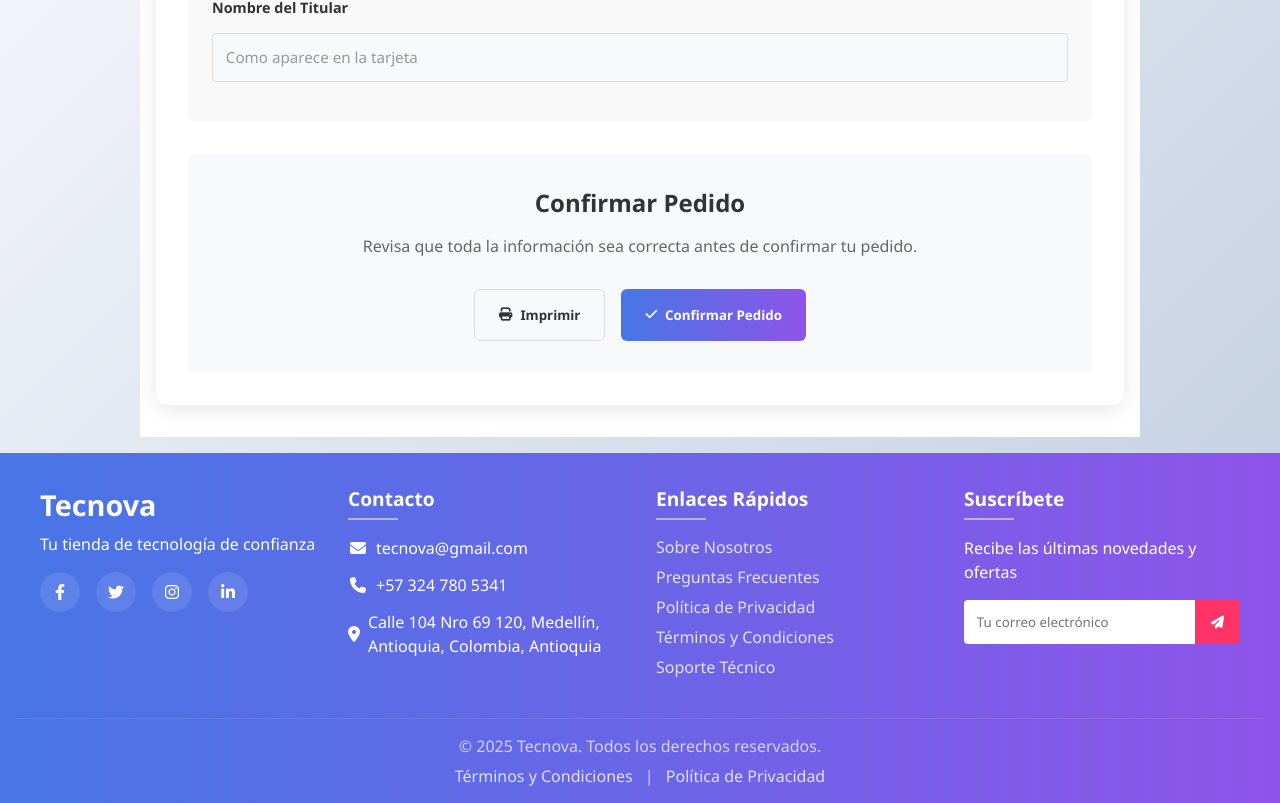
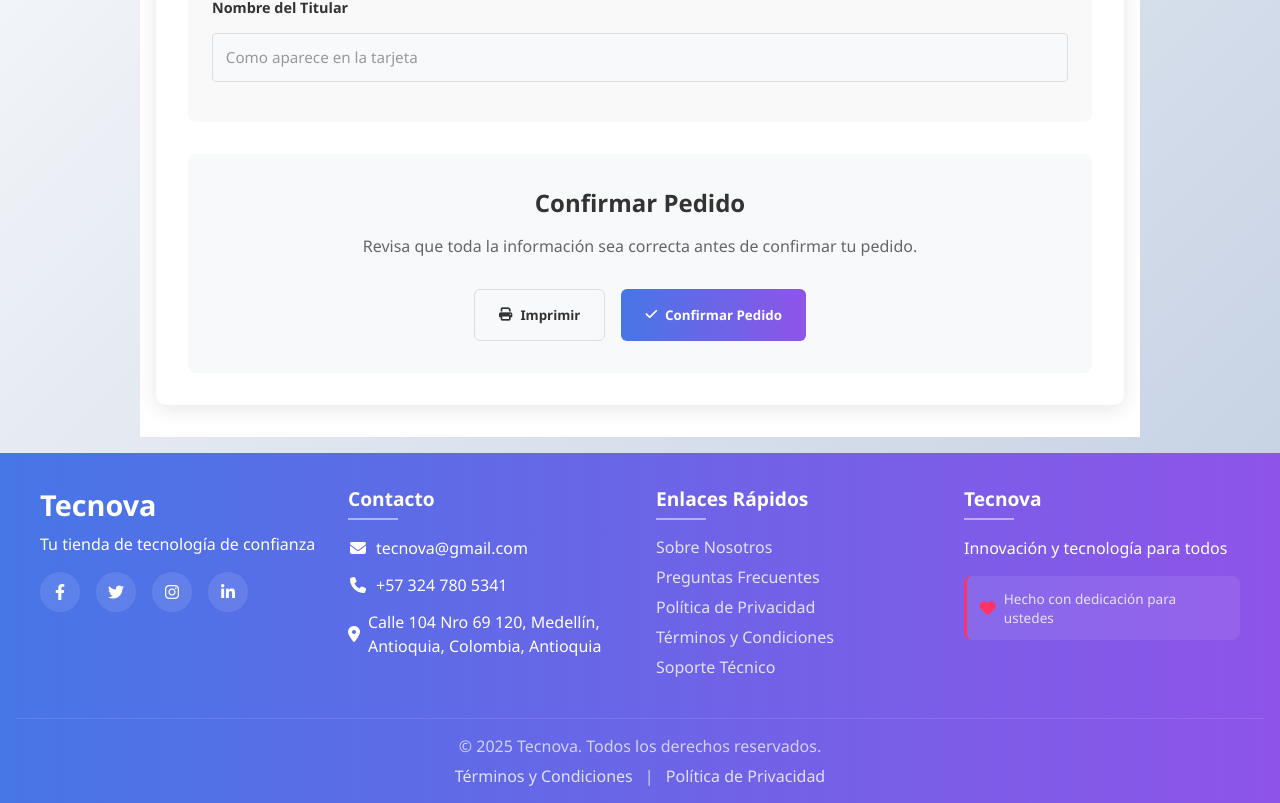
Before and after one commit to ricardo778/tecnova, a React (Vite) app in the folder front/: page /factura in a window 1280 px wide. Shown: the part 1756-2559 px from the top of the page. Built offline with nearby package versions, Linux system fonts and the light colour scheme.

Commit message:
Arreglos del footer en cambios

```diff
--- a/front/src/components/footer.jsx
+++ b/front/src/components/footer.jsx
@@ -53,18 +53,12 @@ function Footer() {
           </ul>
         </div>
 
-        <div className="footer-section">
-          <h4>Suscríbete</h4>
-          <p>Recibe las últimas novedades y ofertas</p>
-          <div className="subscribe-form">
-            <input
-              type="email"
-              placeholder="Tu correo electrónico"
-              className="email-input"
-            />
-            <button className="subscribe-btn">
-              <i className="fas fa-paper-plane"></i>
-            </button>
+        <div className="footer-section tecnova-message-section">
+          <h4>Tecnova</h4>
+          <p>Innovación y tecnología para todos</p>
+          <div className="tecnova-message">
+            <i className="fas fa-heart"></i>
+            <span>Hecho con dedicación para ustedes</span>
           </div>
         </div>
       </div>
--- a/front/src/styler.css/footer.css
+++ b/front/src/styler.css/footer.css
@@ -173,3 +173,64 @@
     justify-content: center;
   }
 }
+/* Footer Tecnova Message - Integrado CORREGIDO */
+.footer-section .tecnova-message-section h4 {
+  font-size: 1.3rem;
+  margin-bottom: 0.5rem;
+  color: #fff;
+  font-weight: 700;
+  text-align: center;
+}
+
+.footer-section .tecnova-message-section p {
+  font-size: 0.9rem;
+  margin-bottom: 1rem;
+  color: rgba(255, 255, 255, 0.9);
+  line-height: 1.4;
+  text-align: center;
+  font-style: italic;
+}
+
+.tecnova-message {
+  display: flex;
+  align-items: center;
+  justify-content: center;
+  gap: 0.5rem;
+  padding: 0.8rem;
+  background: rgba(255, 255, 255, 0.08);
+  border-radius: 8px;
+  border-left: 3px solid #FF3366;
+  margin-top: 0.5rem;
+}
+
+.tecnova-message i {
+  color: #FF3366;
+  font-size: 1rem;
+}
+
+.tecnova-message span {
+  font-size: 0.85rem;
+  color: rgba(255, 255, 255, 0.8);
+}
+
+/* Responsive Design para el mensaje de Tecnova */
+@media (max-width: 768px) {
+  .footer-section .tecnova-message-section h4 {
+    font-size: 1.2rem;
+  }
+
+  .footer-section .tecnova-message-section p {
+    font-size: 0.85rem;
+  }
+
+  .tecnova-message {
+    padding: 0.6rem;
+    flex-direction: column;
+    gap: 0.3rem;
+    text-align: center;
+  }
+
+  .tecnova-message span {
+    font-size: 0.8rem;
+  }
+}
```
